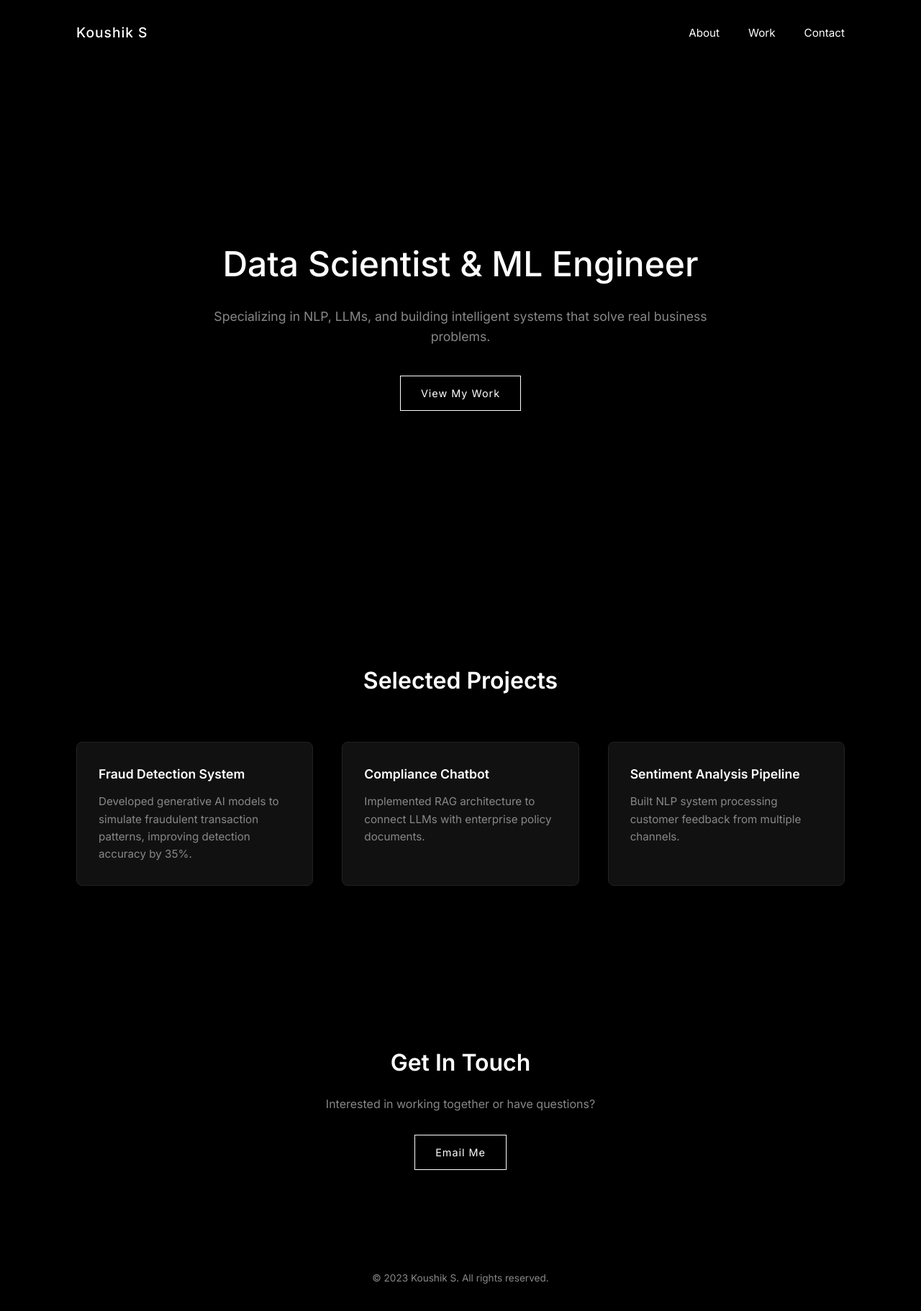
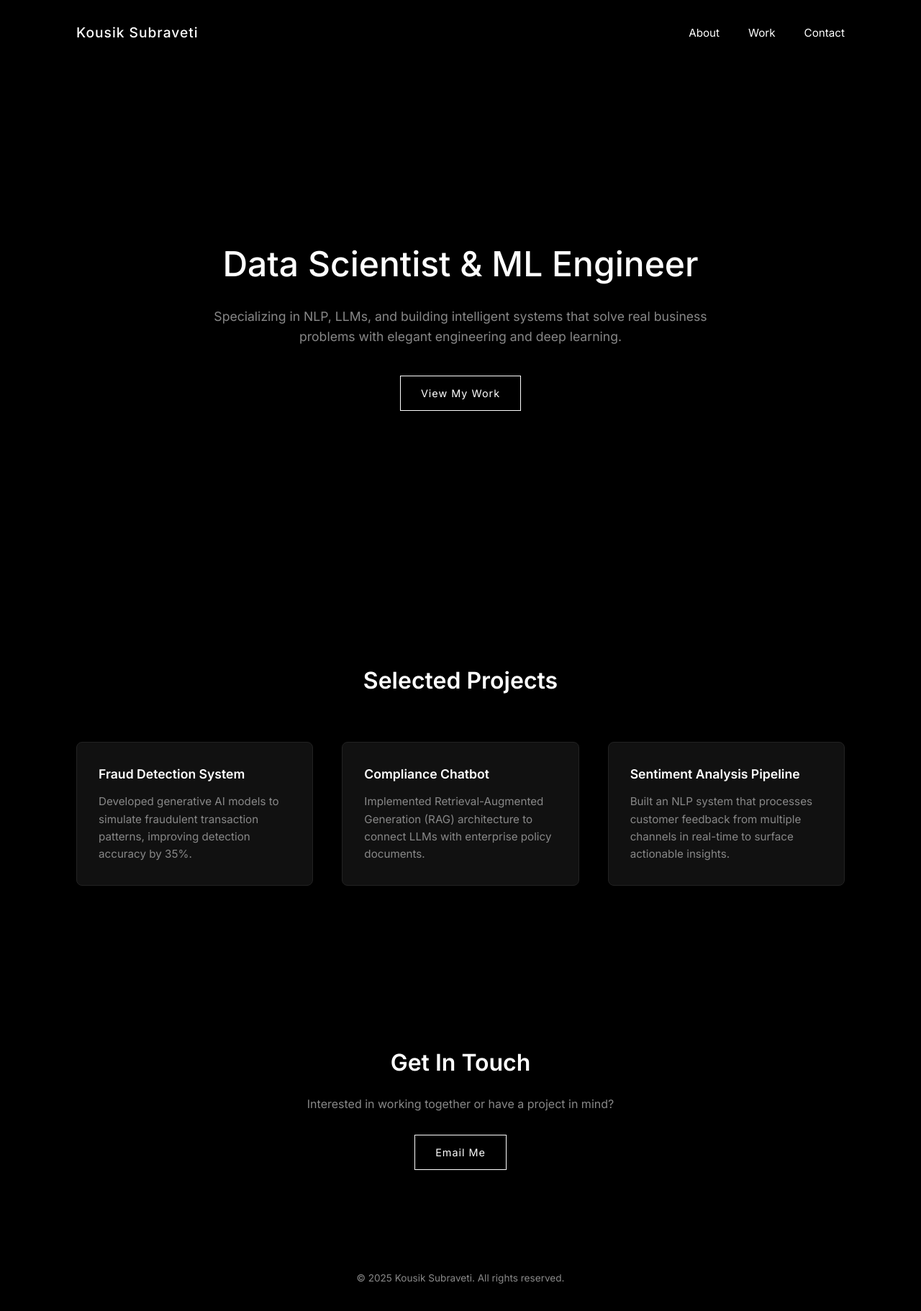
Before and after one commit to koushikace/koushikace.github.io, a plain HTML site: page index.html in a window 1280 px wide. Shown: the whole page at 72% size. Drawn offline with Linux system fonts and the light colour scheme.

Commit message:
Update index.html

```diff
--- a/index.html
+++ b/index.html
@@ -1,16 +1,18 @@
 <!DOCTYPE html>
 <html lang="en">
 <head>
-    <meta charset="UTF-8">
-    <meta name="viewport" content="width=device-width, initial-scale=1.0">
-    <title>Koushik S - Data Scientist</title>
-    <link rel="stylesheet" href="style.css">
-    <link href="https://fonts.googleapis.com/css2?family=Inter:wght@300;400;500;600&display=swap" rel="stylesheet">
+    <meta charset="UTF-8" />
+    <meta name="viewport" content="width=device-width, initial-scale=1.0" />
+    <title>Kousik Subraveti - Data Scientist</title>
+    <link rel="stylesheet" href="style.css" />
+    <link rel="icon" href="favicon.ico" type="image/x-icon" />
+    <meta name="description" content="Portfolio of Kousik Subraveti – Data Scientist and ML Engineer specializing in NLP and LLMs." />
+    <link href="https://fonts.googleapis.com/css2?family=Inter:wght@300;400;500;600&display=swap" rel="stylesheet" />
 </head>
 <body>
     <header>
         <div class="container">
-            <h1>Koushik S</h1>
+            <h1>Kousik Subraveti</h1>
             <nav>
                 <ul>
                     <li><a href="#about">About</a></li>
@@ -26,7 +28,7 @@
             <div class="container">
                 <div class="hero-content">
                     <h2>Data Scientist & ML Engineer</h2>
-                    <p>Specializing in NLP, LLMs, and building intelligent systems that solve real business problems.</p>
+                    <p>Specializing in NLP, LLMs, and building intelligent systems that solve real business problems with elegant engineering and deep learning.</p>
                     <a href="#work" class="btn">View My Work</a>
                 </div>
             </div>
@@ -42,11 +44,11 @@
                     </div>
                     <div class="project-card">
                         <h3>Compliance Chatbot</h3>
-                        <p>Implemented RAG architecture to connect LLMs with enterprise policy documents.</p>
+                        <p>Implemented Retrieval-Augmented Generation (RAG) architecture to connect LLMs with enterprise policy documents.</p>
                     </div>
                     <div class="project-card">
                         <h3>Sentiment Analysis Pipeline</h3>
-                        <p>Built NLP system processing customer feedback from multiple channels.</p>
+                        <p>Built an NLP system that processes customer feedback from multiple channels in real-time to surface actionable insights.</p>
                     </div>
                 </div>
             </div>
@@ -55,7 +57,7 @@
         <section id="contact" class="contact">
             <div class="container">
                 <h2>Get In Touch</h2>
-                <p>Interested in working together or have questions?</p>
+                <p>Interested in working together or have a project in mind?</p>
                 <a href="mailto:skousik789@gmail.com" class="btn">Email Me</a>
             </div>
         </section>
@@ -63,7 +65,7 @@
 
     <footer>
         <div class="container">
-            <p>&copy; 2023 Koushik S. All rights reserved.</p>
+            <p>&copy; 2025 Kousik Subraveti. All rights reserved.</p>
         </div>
     </footer>
 </body>
```
